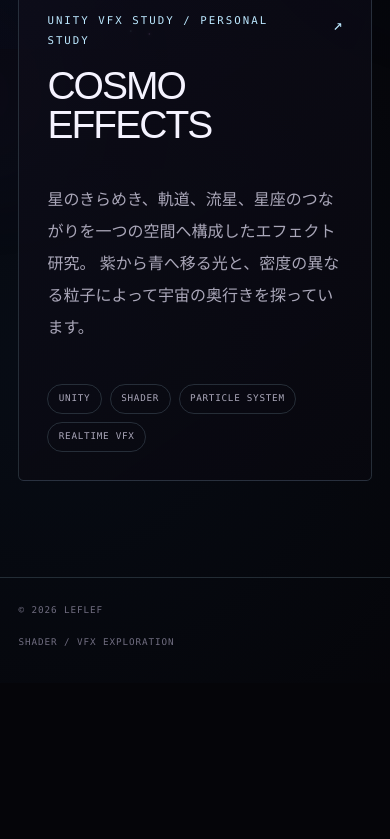
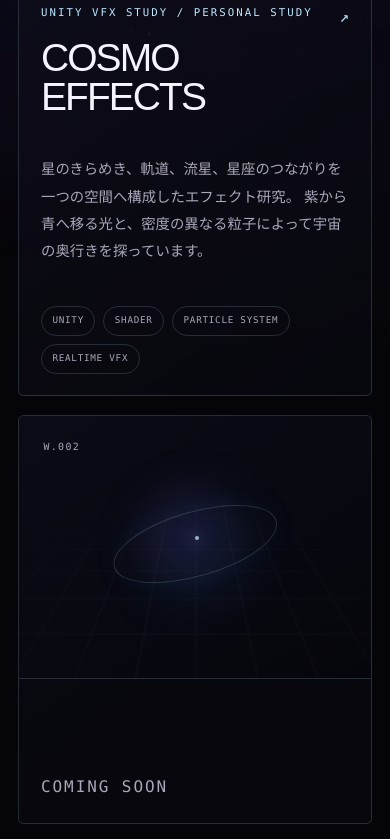
Before and after one commit to leftorenia/Lef-Lef-Portfolio-Site, a website: page works.html in a window 390 px wide. Shown: the part 795-1634 px from the top of the page. Before the commit the page ends 1478 px from the top, so only its background shows below. Drawn offline with Linux system fonts and the light colour scheme; animation ran at ten frames a second.

Commit message:
feat: expand works into responsive showcase grid

```diff
--- a/assets/css/style.css
+++ b/assets/css/style.css
@@ -589,13 +589,16 @@ a {
 
 .works-grid {
   display: grid;
-  grid-template-columns: minmax(0, 1fr);
-  gap: 2rem;
+  grid-template-columns: repeat(3, minmax(0, 1fr));
+  align-items: stretch;
+  gap: clamp(1.15rem, 2vw, 2rem);
 }
 
 .work-card {
   display: grid;
-  grid-template-columns: minmax(0, 1.25fr) minmax(19rem, 0.75fr);
+  grid-template-rows: auto 1fr;
+  min-width: 0;
+  height: 100%;
   overflow: hidden;
   border: 1px solid var(--color-line);
   border-radius: 0.35rem;
@@ -621,9 +624,10 @@ a {
 
 .work-visual {
   position: relative;
-  min-height: clamp(22rem, 48vw, 39rem);
+  min-height: 0;
+  aspect-ratio: 4 / 3;
   overflow: hidden;
-  border-right: 1px solid var(--color-line);
+  border-bottom: 1px solid var(--color-line);
   background:
     radial-gradient(circle at 43% 52%, rgba(218, 211, 255, 0.15), transparent 7%),
     radial-gradient(circle at 47% 51%, rgba(146, 92, 255, 0.17), transparent 22%),
@@ -691,22 +695,30 @@ a {
   display: flex;
   flex-direction: column;
   justify-content: space-between;
-  gap: 4rem;
-  padding: clamp(1.75rem, 4vw, 4rem);
+  gap: 1.8rem;
+  min-width: 0;
+  min-height: 19rem;
+  padding: clamp(1.35rem, 2.4vw, 2.35rem);
 }
 
 .work-heading {
   display: flex;
   justify-content: space-between;
   gap: 1.5rem;
+  min-width: 0;
+}
+
+.work-heading > * {
+  min-width: 0;
 }
 
 .work-heading h2 {
   margin: 0;
-  font-size: clamp(2rem, 4vw, 4rem);
+  font-size: clamp(1.7rem, 2.7vw, 2.9rem);
   font-weight: 300;
   letter-spacing: -0.05em;
   line-height: 1;
+  overflow-wrap: anywhere;
 }
 
 .work-arrow {
@@ -726,7 +738,8 @@ a {
 .work-description {
   margin: 0;
   color: var(--color-muted);
-  line-height: 2;
+  font-size: 0.9rem;
+  line-height: 1.9;
 }
 
 .work-tags {
@@ -745,6 +758,100 @@ a {
   color: var(--color-muted);
   font-size: 0.58rem;
   letter-spacing: 0.08em;
+  overflow-wrap: anywhere;
+}
+
+.coming-soon-card {
+  cursor: default;
+  background: linear-gradient(145deg, rgba(14, 13, 25, 0.58), rgba(7, 7, 13, 0.78));
+}
+
+.coming-soon-visual {
+  position: relative;
+  min-width: 0;
+  aspect-ratio: 4 / 3;
+  overflow: hidden;
+  isolation: isolate;
+  border-bottom: 1px solid var(--color-line);
+  background:
+    radial-gradient(circle at 48% 46%, rgba(146, 92, 255, 0.09), transparent 28%),
+    linear-gradient(145deg, rgba(12, 12, 24, 0.8), rgba(5, 6, 12, 0.92));
+}
+
+.coming-soon-visual::before {
+  position: absolute;
+  inset: -20%;
+  background-image:
+    linear-gradient(rgba(188, 232, 255, 0.045) 1px, transparent 1px),
+    linear-gradient(90deg, rgba(188, 232, 255, 0.045) 1px, transparent 1px);
+  background-size: 2.2rem 2.2rem;
+  content: "";
+  mask-image: radial-gradient(circle, #000 18%, transparent 66%);
+  opacity: 0.68;
+  transform: perspective(18rem) rotateX(58deg) translateY(13%);
+}
+
+.coming-soon-visual::after {
+  position: absolute;
+  z-index: -1;
+  top: 50%;
+  left: 50%;
+  width: 54%;
+  aspect-ratio: 1;
+  border-radius: 50%;
+  background: radial-gradient(circle, rgba(67, 141, 255, 0.1), transparent 68%);
+  content: "";
+  filter: blur(0.8rem);
+  transform: translate(-50%, -50%);
+}
+
+.coming-soon-orbit {
+  position: absolute;
+  top: 49%;
+  left: 50%;
+  width: 48%;
+  aspect-ratio: 2.6;
+  border: 1px solid rgba(188, 232, 255, 0.17);
+  border-radius: 50%;
+  box-shadow: 0 0 1.8rem rgba(67, 141, 255, 0.05);
+  transform: translate(-50%, -50%) rotate(-16deg);
+}
+
+.coming-soon-star {
+  position: absolute;
+  top: 46%;
+  left: 50%;
+  width: 0.24rem;
+  aspect-ratio: 1;
+  border-radius: 50%;
+  background: rgba(188, 232, 255, 0.75);
+  box-shadow: 0 0 0.8rem rgba(188, 232, 255, 0.65), 0 0 2.4rem rgba(146, 92, 255, 0.5);
+}
+
+.coming-soon-card:nth-child(3n) .coming-soon-orbit {
+  border-color: rgba(146, 92, 255, 0.2);
+  transform: translate(-50%, -50%) rotate(21deg);
+}
+
+.coming-soon-card:nth-child(3n + 1) .coming-soon-star {
+  top: 55%;
+  left: 43%;
+  background: rgba(236, 168, 255, 0.72);
+}
+
+.coming-soon-content {
+  min-height: 12rem;
+  justify-content: flex-end;
+}
+
+.coming-soon-content h2 {
+  margin: 0;
+  color: var(--color-muted);
+  font-family: var(--font-mono);
+  font-size: clamp(1rem, 1.5vw, 1.3rem);
+  font-weight: 400;
+  letter-spacing: 0.12em;
+  overflow-wrap: anywhere;
 }
 
 .work-detail-page {
@@ -1002,8 +1109,8 @@ a {
     align-items: start;
   }
 
-  .work-card {
-    grid-template-columns: 1fr;
+  .works-grid {
+    grid-template-columns: repeat(2, minmax(0, 1fr));
   }
 
   .work-detail-header,
@@ -1011,14 +1118,9 @@ a {
     grid-template-columns: 1fr;
   }
 
-  .work-visual {
-    min-height: min(62vw, 35rem);
-    border-right: 0;
-    border-bottom: 1px solid var(--color-line);
-  }
 }
 
-@media (max-width: 720px) {
+@media (max-width: 719px) {
   :root {
     --header-height: 7.8rem;
     --page-inline: 1.15rem;
@@ -1109,12 +1211,17 @@ a {
     font-size: clamp(3.7rem, 20vw, 6rem);
   }
 
-  .work-visual {
-    min-height: 68vw;
+  .works-grid {
+    grid-template-columns: 1fr;
   }
 
   .work-content {
+    min-height: 0;
     gap: 2.5rem;
+  }
+
+  .coming-soon-content {
+    min-height: 9rem;
   }
 
   .work-detail-themes,
--- a/works.html
+++ b/works.html
@@ -62,6 +62,72 @@
           </ul>
         </div>
       </a>
+
+      <article class="work-card coming-soon-card" data-work-status="coming-soon">
+        <div class="coming-soon-visual" aria-hidden="true">
+          <span class="coming-soon-orbit"></span>
+          <span class="coming-soon-star"></span>
+          <span class="work-number">W.002</span>
+        </div>
+        <div class="work-content coming-soon-content">
+          <h2>COMING SOON</h2>
+        </div>
+      </article>
+
+      <article class="work-card coming-soon-card" data-work-status="coming-soon">
+        <div class="coming-soon-visual" aria-hidden="true">
+          <span class="coming-soon-orbit"></span>
+          <span class="coming-soon-star"></span>
+          <span class="work-number">W.003</span>
+        </div>
+        <div class="work-content coming-soon-content">
+          <h2>COMING SOON</h2>
+        </div>
+      </article>
+
+      <article class="work-card coming-soon-card" data-work-status="coming-soon">
+        <div class="coming-soon-visual" aria-hidden="true">
+          <span class="coming-soon-orbit"></span>
+          <span class="coming-soon-star"></span>
+          <span class="work-number">W.004</span>
+        </div>
+        <div class="work-content coming-soon-content">
+          <h2>COMING SOON</h2>
+        </div>
+      </article>
+
+      <article class="work-card coming-soon-card" data-work-status="coming-soon">
+        <div class="coming-soon-visual" aria-hidden="true">
+          <span class="coming-soon-orbit"></span>
+          <span class="coming-soon-star"></span>
+          <span class="work-number">W.005</span>
+        </div>
+        <div class="work-content coming-soon-content">
+          <h2>COMING SOON</h2>
+        </div>
+      </article>
+
+      <article class="work-card coming-soon-card" data-work-status="coming-soon">
+        <div class="coming-soon-visual" aria-hidden="true">
+          <span class="coming-soon-orbit"></span>
+          <span class="coming-soon-star"></span>
+          <span class="work-number">W.006</span>
+        </div>
+        <div class="work-content coming-soon-content">
+          <h2>COMING SOON</h2>
+        </div>
+      </article>
+
+      <article class="work-card coming-soon-card" data-work-status="coming-soon">
+        <div class="coming-soon-visual" aria-hidden="true">
+          <span class="coming-soon-orbit"></span>
+          <span class="coming-soon-star"></span>
+          <span class="work-number">W.007</span>
+        </div>
+        <div class="work-content coming-soon-content">
+          <h2>COMING SOON</h2>
+        </div>
+      </article>
     </section>
   </main>
 
```
Also changed, not shown: tests/site-structure.test.mjs (+21 -0 lines), tests/style-contract.test.mjs (+19 -1 lines).
